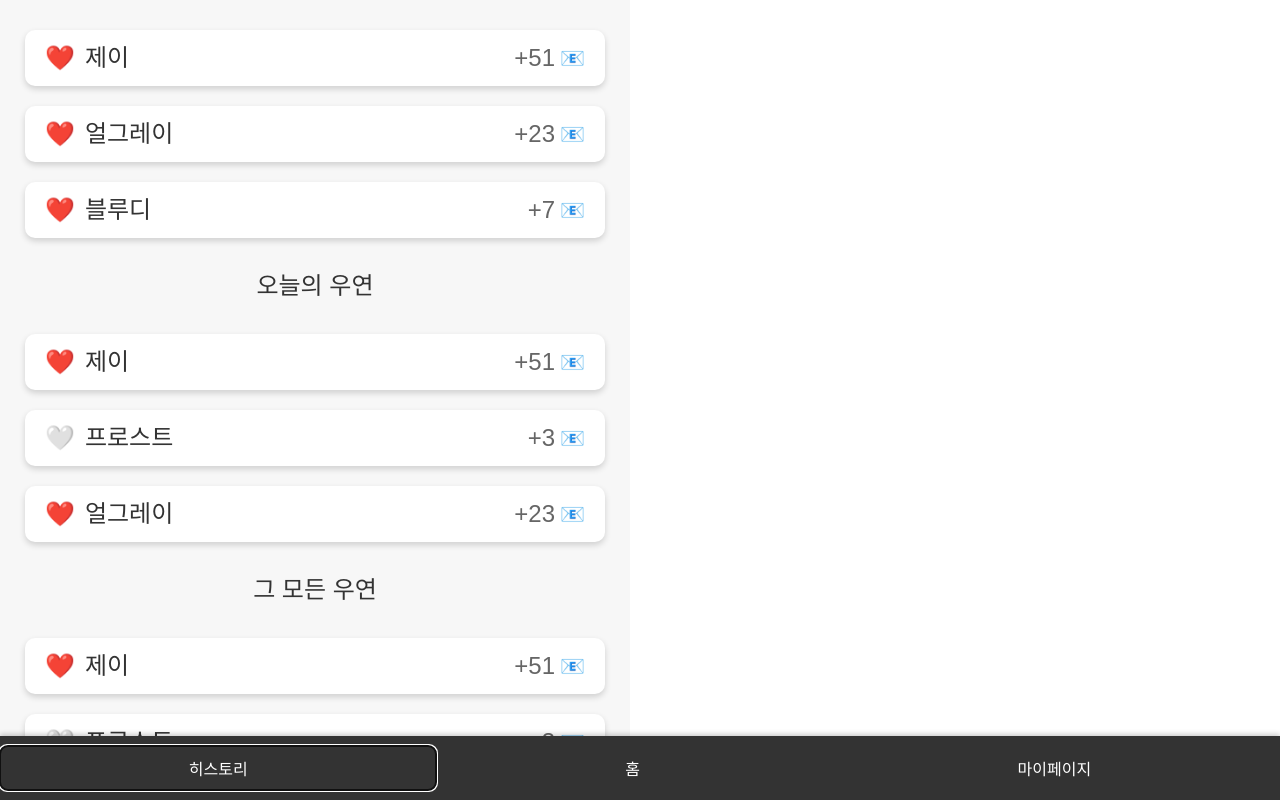
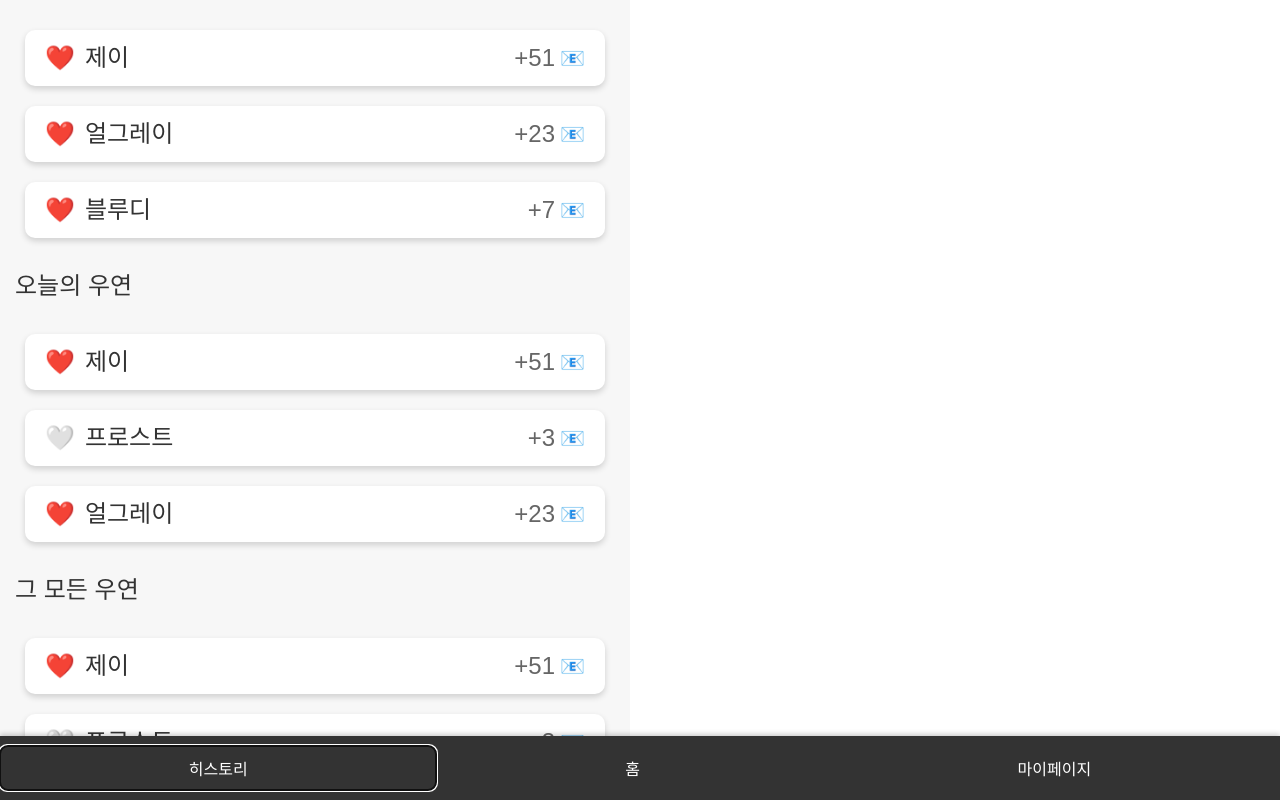
Before and after one commit to 14KGun/5KY, a React (Vite) app in the folder web/: page / in a window 1280 px wide. Both pictures are taken after a click on the button "히스토리". Shown: the top 800 px of the page. Built offline with nearby package versions, Linux system fonts and the light colour scheme; a web font is replaced by a local one.

Commit message:
title width

```diff
--- a/web/src/screens/History/History.jsx
+++ b/web/src/screens/History/History.jsx
@@ -63,11 +63,14 @@ const Container = styled.div`
 const SectionTitle = styled.div`
   display: flex;
   align-items: center;
+  justify-content: flex-start; /* Align text to the left */
+  width: 100%; /* Fill the width */
   font-size: 24px;
   font-weight: 600;
   color: #333;
   margin: 20px 0;
 `;
+
 
 const History = () => {
   const [historyData, setHistoryData] = useState(initialHistoryData);
```
